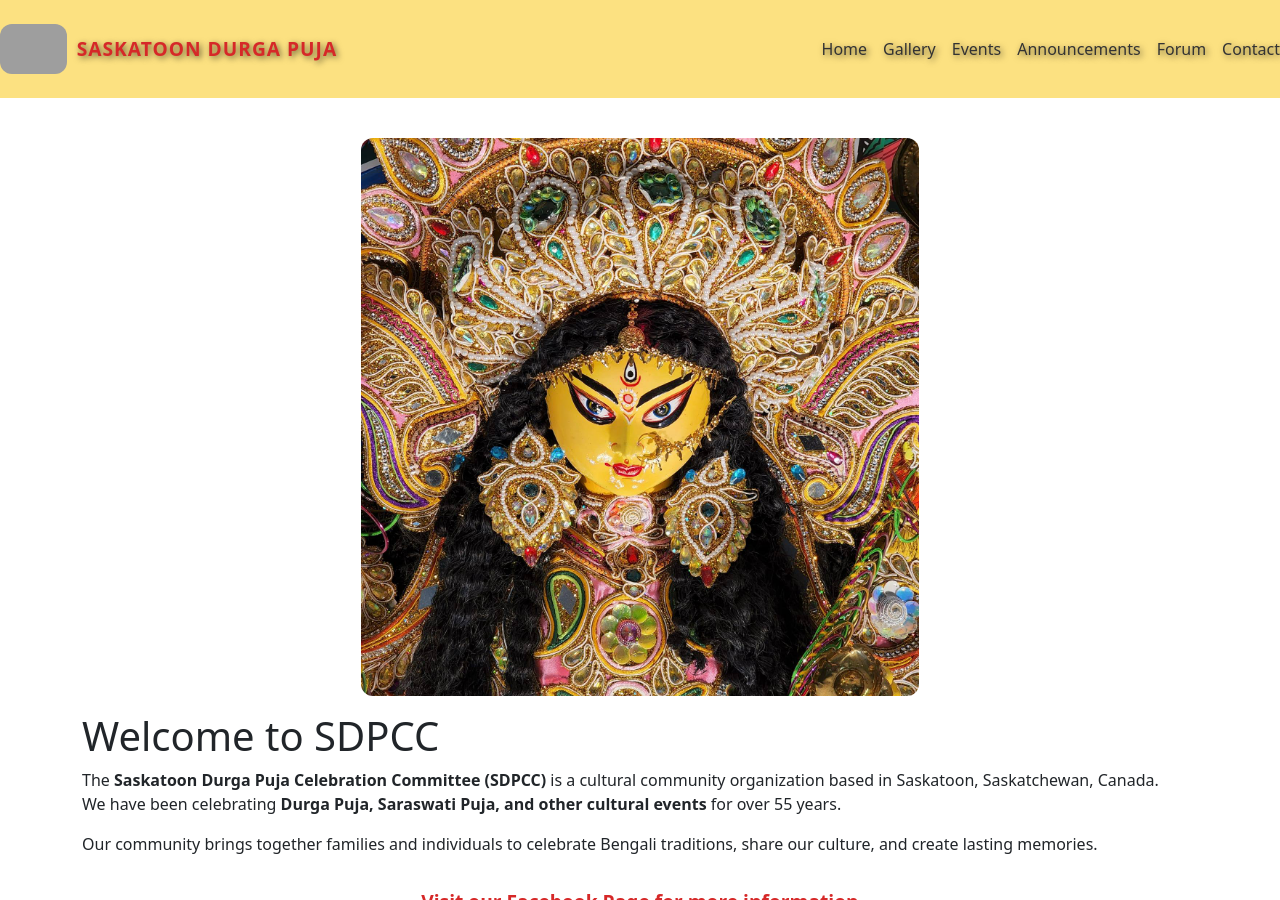
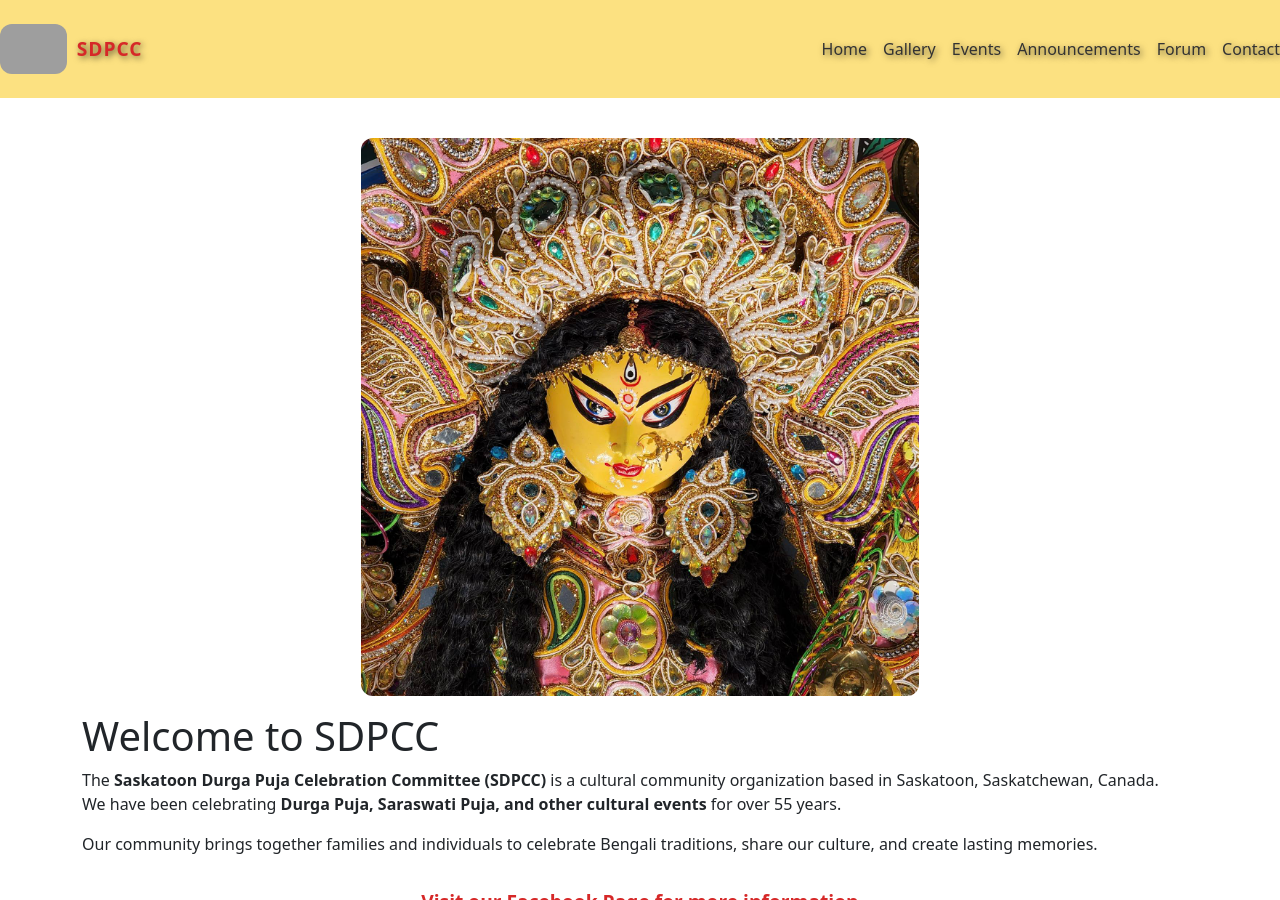
Before and after one commit to EZOPINC/sdpcc, a Jekyll site: the page built from index.md, in a window 1280 px wide and 900 px high. Built offline with Jekyll 4.4.1, drawn with Linux system fonts in a browser that asks for light colours; grey boxes are pictures that could not be loaded.

Commit message:
title update

```diff
--- a/_includes/header.html
+++ b/_includes/header.html
@@ -3,7 +3,7 @@
   <nav class="navbar">
     <a href="{{ '/' | relative_url }}" class="logo-link">
       <img src="{{ '/assets/images/logo.jpeg' | relative_url }}" alt="SDPCC Logo" class="logo">
-      <span class="site-name">Saskatoon Durga Puja</span>
+      <span class="site-name">SDPCC</span>
     </a>
     <ul class="nav-links">
       <li><a href="{{ '/' | relative_url }}">Home</a></li>
```
